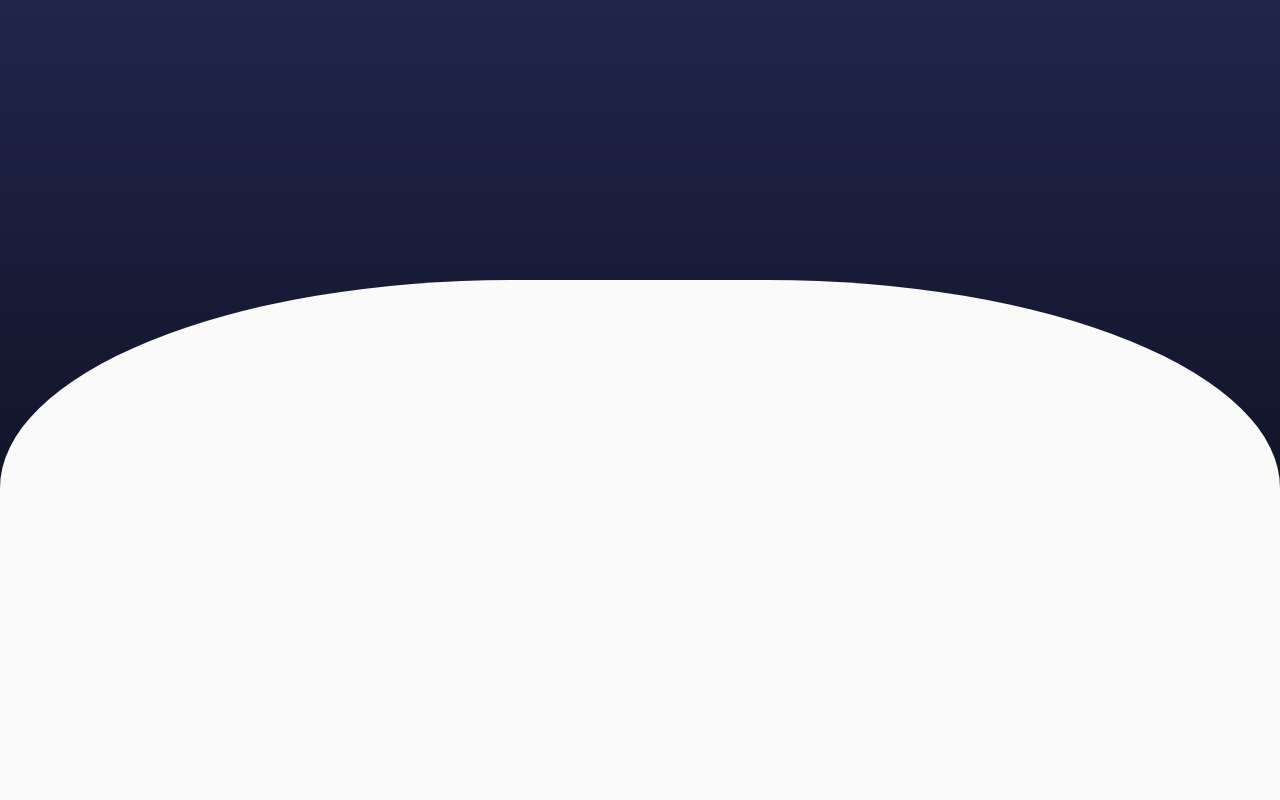
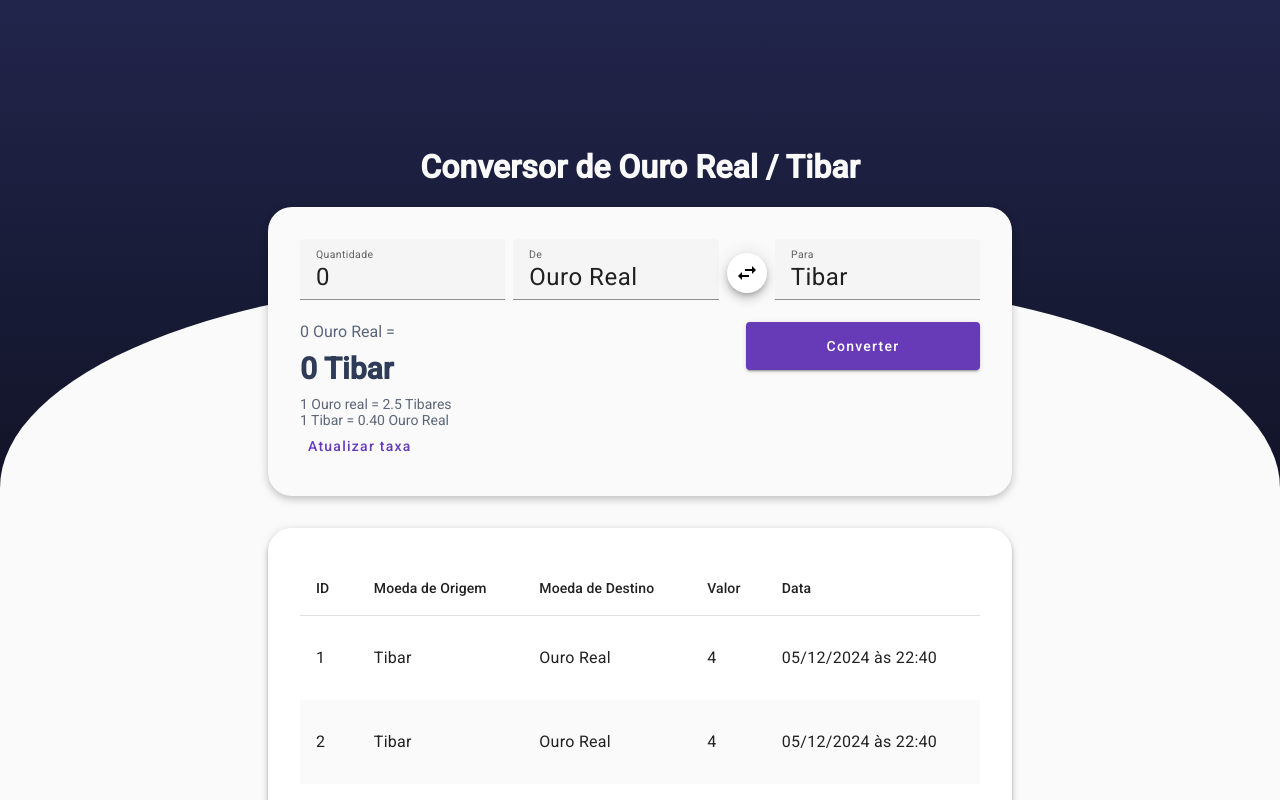
Before and after one commit to bermarques/wefin-exchanger, an Angular app: page /home in a window 1280 px wide. Before the commit this address led to /. Shown: the top 800 px of the page. Built offline with nearby package versions, Linux system fonts and the light colour scheme.

Commit message:
fix: background breaking on dialog open

```diff
--- a/src/app/pages/conversion-panel/conversion-panel.component.html
+++ b/src/app/pages/conversion-panel/conversion-panel.component.html
@@ -68,5 +68,3 @@
     </div>
   </div>
 </div>
-
-<app-transaction-history></app-transaction-history>
--- /dev/null
+++ b/src/app/pages/home/home.component.html
@@ -0,0 +1,5 @@
+<div class="background"></div>
+<div class="content">
+  <app-conversion-panel></app-conversion-panel>
+  <app-transaction-history></app-transaction-history>
+</div>
--- /dev/null
+++ b/src/app/pages/home/home.component.scss
@@ -0,0 +1,24 @@
+.background {
+  width: 100%;
+  height: 100vh;
+  background: linear-gradient(180deg, #21254b 0%, #080911 100%);
+  position: absolute;
+  z-index: -1;
+  overflow: hidden;
+}
+
+.background::after {
+  content: "";
+  position: absolute;
+  bottom: 0;
+  width: 100%;
+  height: 65%;
+  background-color: var(--white);
+  border-radius: 40% 40% 0 0;
+}
+
+.content {
+  position: relative;
+  z-index: 1;
+  padding: 20px;
+}
--- a/src/styles.scss
+++ b/src/styles.scss
@@ -11,25 +11,6 @@ body {
   margin: 0;
   font-family: Roboto, "Helvetica Neue", sans-serif;
   background: var(--white);
-  &::before {
-    content: "";
-    position: absolute;
-    bottom: 0;
-    z-index: -1;
-    width: 100%;
-    height: 100%;
-    background: linear-gradient(180deg, #21254b 0%, #080911 100%);
-  }
-  &::after {
-    content: "";
-    border-radius: 40% 40% 0% 0;
-    position: absolute;
-    bottom: 0;
-    z-index: -1;
-    width: 100%;
-    background-color: var(--white);
-    height: 65%;
-  }
 }
 
 .mat-white {
```
Also changed, not shown: src/app/app.routes.ts (+3 -5 lines), src/app/pages/home/home.component.ts (added, +12 -0 lines), 1 other file (tests, documents, lock files or other folders).
